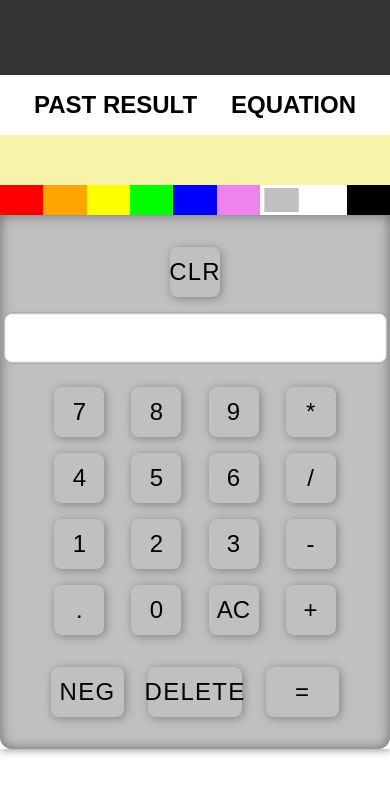
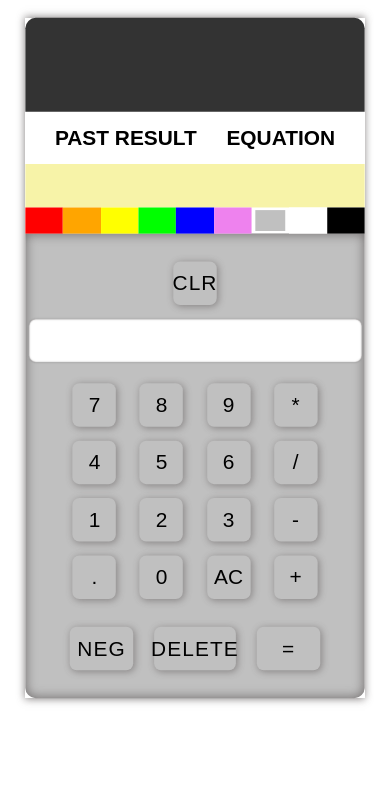
Before and after one commit to index-daddy372466/interactive-calculator, a website: page public/index.html in a window 390 px wide. Drawn offline with nearby package versions, Linux system fonts and the light colour scheme; no server answers; a web font is replaced by a local one.

Commit message:
fix: transform

```diff
--- a/public/styles.css
+++ b/public/styles.css
@@ -360,8 +360,7 @@ transition:.25s;
         height:100%;
         box-shadow: 0px 0px 9px .5px #4b4545a8;
         z-index:999;
-        transform: scale(.85);
-        transform:translate(0,-33px);
+        transform:translate(0,-33px) scale(.87);
     }
     body,#wrapper{
     overflow-y:scroll;
```
